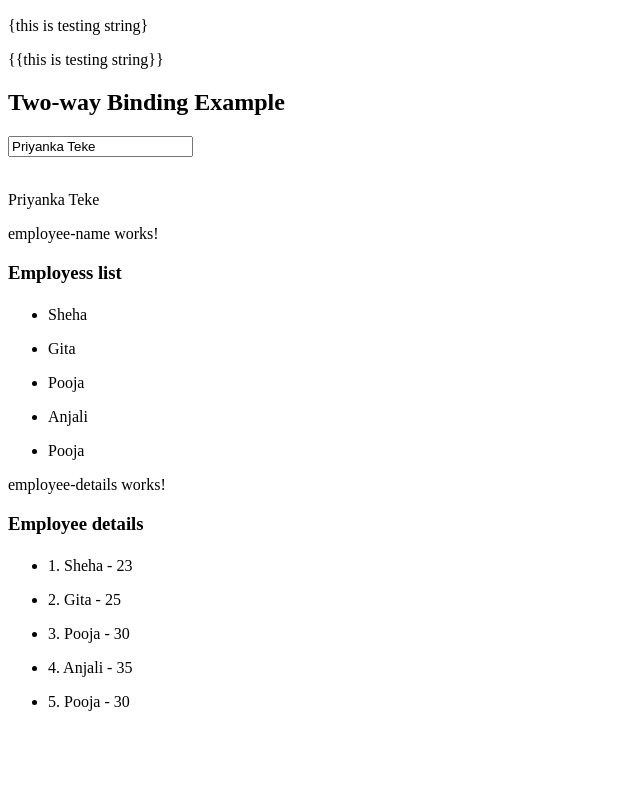
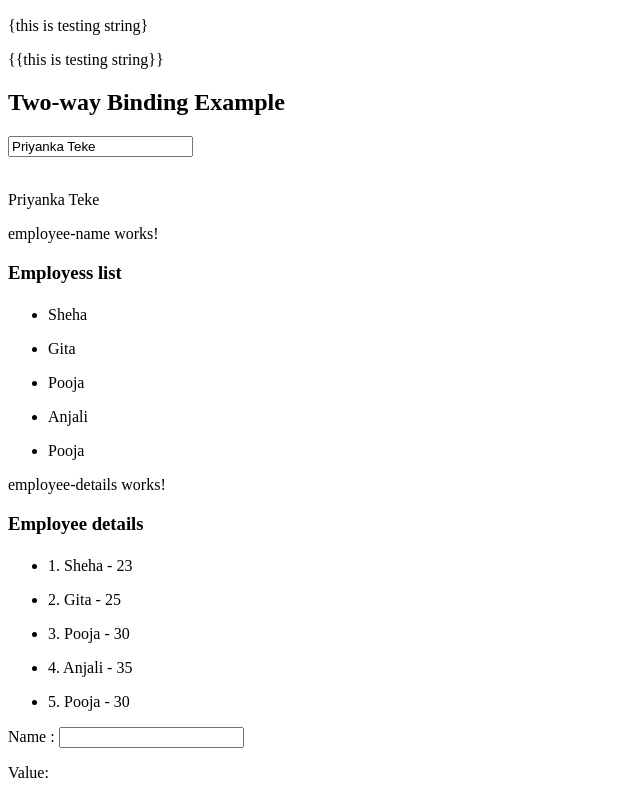
Before and after one commit to priyanka-teke05/angular-practice, an Angular app: page / in a window 1280 px wide. Shown: the part 1894-2692 px from the top of the page, without its empty margins (0-640 px from the left). Before the commit the page ends 2621 px from the top, so only its background shows below. Built offline with nearby package versions, Linux system fonts and the light colour scheme.

Commit message:
ADDED: access user input name using reactive form

```diff
--- a/src/app/app.component.html
+++ b/src/app/app.component.html
@@ -40,4 +40,14 @@
     <p> {{fullName}} </p>
     <app-employee-name></app-employee-name>
     <app-employee-details></app-employee-details>
+
+    <!-- Reactive form -->
+    <label>Name :
+        <input type="text" [formControl]="name">
+    </label>
+
+    <p>
+        Value: {{name.value}}
+    </p>
+
     <router-outlet></router-outlet>
--- a/src/app/app.component.ts
+++ b/src/app/app.component.ts
@@ -1,5 +1,6 @@
 import { Component } from '@angular/core';
 import {Cars} from './cars'
+import { FormGroup, FormControl } from '@angular/forms';
 @Component({
   selector: 'app-root',
   templateUrl: './app.component.html',
@@ -11,4 +12,7 @@
   information = {name:'Rox', age:'25', address:{a1:'Mumbai', a2:'Karnataka'}};
 
   fullName: string = "Priyanka Teke";
+
+
+  name= new FormControl('');
 }
--- a/src/app/app.module.ts
+++ b/src/app/app.module.ts
@@ -27,7 +27,8 @@
     BrowserModule,
     FormsModule,
     AppRoutingModule,
-    HttpClientModule
+    HttpClientModule,
+    ReactiveFormsModule
   ],
   providers: [EmployeeServiceService],
   bootstrap: [AppComponent]
```
